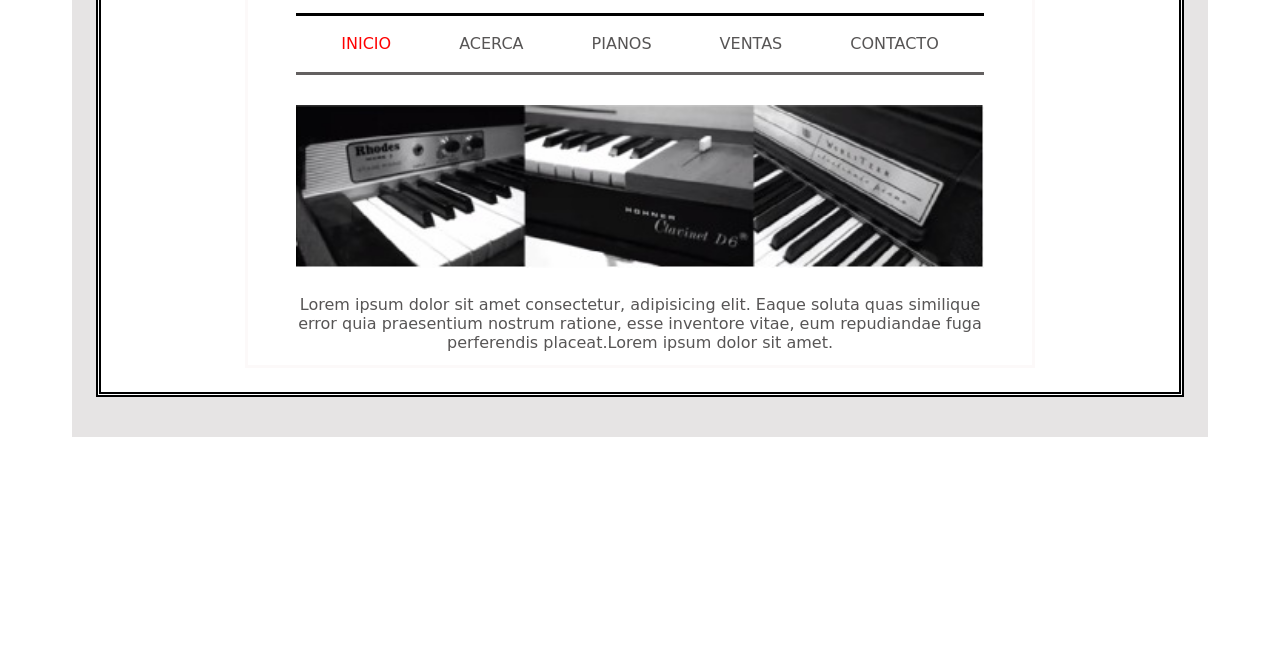
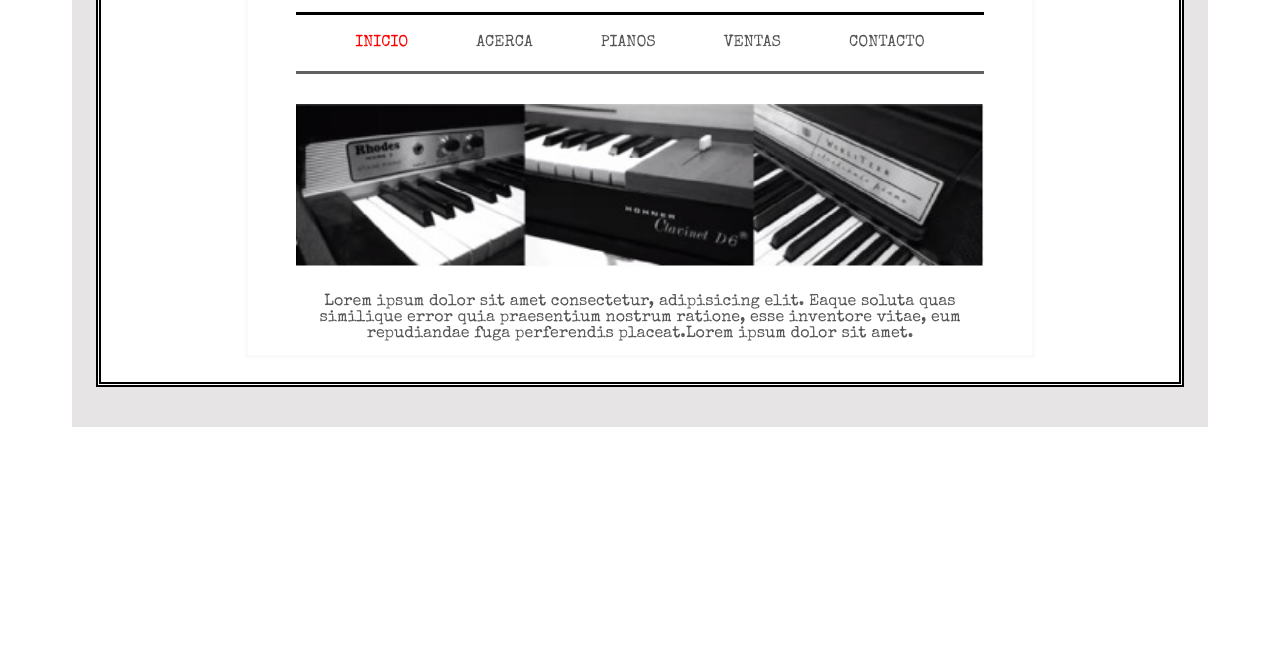
Before and after one commit to MAC983/the-analog, a plain HTML site: page index.html in a window 1280 px wide. Shown: the part 155-800 px from the top of the page. Drawn offline with nearby package versions, Linux system fonts and the light colour scheme.

Commit message:
se suben fonts

```diff
--- a/index.html
+++ b/index.html
@@ -4,12 +4,12 @@
     <meta charset="UTF-8">
     <meta http-equiv="X-UA-Compatible" content="IE=edge">
     <meta name="viewport" content="width=device-width, initial-scale=1.0">
-    <!-- <link rel="preconnect" href="https://fonts.googleapis.com">
+    <link rel="preconnect" href="https://fonts.googleapis.com">
     <link rel="preconnect" href="https://fonts.gstatic.com" crossorigin>
     <link href="https://fonts.googleapis.com/css2?family=Rokkitt:wght@400;600;800&display=swap" rel="stylesheet">
     <link rel="preconnect" href="https://fonts.googleapis.com">
     <link rel="preconnect" href="https://fonts.gstatic.com" crossorigin>
-    <link href="https://fonts.googleapis.com/css2?family=Special+Elite&display=swap" rel="stylesheet"> -->
+    <link href="https://fonts.googleapis.com/css2?family=Special+Elite&display=swap" rel="stylesheet">
     <link rel="stylesheet" href="css/style.css">
     <title>The Analog</title>
 </head>
```
